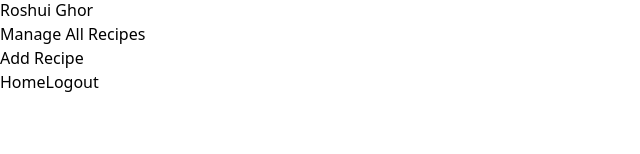
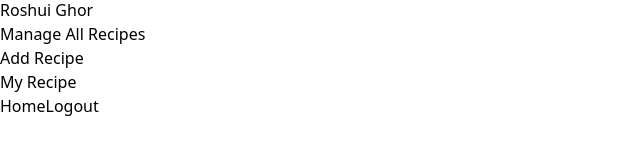
Before and after one commit to eshansaif/roshui-ghor-client, a React (Vite) app: page /dashboard in a window 1280 px wide. Shown: the part 218-372 px from the top of the page, without its empty margins (0-640 px from the left). Built offline with nearby package versions, Linux system fonts and the light colour scheme; no server answers; sample sign-in values are in the browser's storage.

Commit message:
updated profile and myrecipe portion

```diff
--- a/src/layouts/DashbaordLayout.jsx
+++ b/src/layouts/DashbaordLayout.jsx
@@ -4,7 +4,7 @@ import { Link, NavLink, Outlet } from "react-router-dom";
 import useAuth from "../hooks/useAuth";
 
 export default function DashbaordLayout() {
-  const { logout } = useAuth();
+  const { logout, user } = useAuth();
 
   const handleLogout = async () => {
     await logout();
@@ -41,8 +41,6 @@ export default function DashbaordLayout() {
               </Link>
             </li>
             <li>
-              {/* <Link to={"/dashboard/manage-recipes"}>Mangae All Recipes</Link> */}
-
               <NavLink to="/dashboard/manage-recipes">
                 {({ isActive }) => (
                   <span
@@ -58,7 +56,6 @@ export default function DashbaordLayout() {
               </NavLink>
             </li>
             <li>
-              {/* <Link to={"/dashboard/add-recipe"}>Add Recipe</Link> */}
               <NavLink to="/dashboard/add-recipe">
                 {({ isActive }) => (
                   <span
@@ -69,6 +66,22 @@ export default function DashbaordLayout() {
                     }
                   >
                     Add Recipe
+                  </span>
+                )}
+              </NavLink>
+            </li>
+            <li>
+              {/* <Link to={"/dashboard/add-recipe"}>Add Recipe</Link> */}
+              <NavLink to={`/dashboard/my-recipe/${user?.email}`}>
+                {({ isActive }) => (
+                  <span
+                    className={
+                      isActive
+                        ? "text-blue-500 font-semibold underline"
+                        : "font-bold"
+                    }
+                  >
+                    My Recipe
                   </span>
                 )}
               </NavLink>
--- a/src/pages/dashboard/AddRecipe.jsx
+++ b/src/pages/dashboard/AddRecipe.jsx
@@ -1,17 +1,21 @@
 import axios from "axios";
 import { useEffect, useState } from "react";
 import swal from "sweetalert";
+import useAuth from "../../hooks/useAuth";
 // import { v4 as uuidv4 } from "uuid";
 
 const AddRecipe = () => {
   const [categories, setCategories] = useState();
+  const { user } = useAuth();
+
+  console.log(user?.email);
 
   useEffect(() => {
     async function load() {
       const data = await axios.get("http://localhost:3000/categories");
-      console.log(data?.data);
+      // console.log(data?.data);
       if (data?.status === 200) {
-        console.log(data?.data.categories);
+        // console.log(data?.data.categories);
         setCategories(data?.data);
       }
     }
@@ -31,6 +35,7 @@ const AddRecipe = () => {
     const image = form.image.value;
     const category = form.category.value;
     const description = form.description.value;
+
     // console.log(id);
 
     const recipeData = {
@@ -40,6 +45,7 @@ const AddRecipe = () => {
       image,
       category,
       description,
+      email: user?.email,
     };
 
     await swal({
--- /dev/null
+++ b/src/pages/dashboard/MyRecipe.jsx
@@ -0,0 +1,26 @@
+import { useEffect, useState } from "react";
+import useAuth from "../../hooks/useAuth";
+import RecepiCard from "../../components/cards/RecepiCard";
+
+const MyRecipe = () => {
+  const { user } = useAuth();
+  console.log(user?.email);
+  const [myRecipe, setMyRecipe] = useState([]);
+  useEffect(() => {
+    fetch(`http://localhost:3000/recipes/chef/${user?.email}`)
+      .then((res) => res.json())
+      .then((data) => setMyRecipe(data));
+  }, [user]);
+  return (
+    <div className="mx-16">
+      <h1 className="text-4xl my-4 text-center">See Your All Recipe</h1>
+      <div className="grid md:grid-cols-4 gap-6 mb-4">
+        {myRecipe?.map((recipe) => (
+          <RecepiCard key={recipe?._id} recipe={recipe} />
+        ))}
+      </div>
+    </div>
+  );
+};
+
+export default MyRecipe;
--- a/src/pages/dashboard/RecipeDetails.jsx
+++ b/src/pages/dashboard/RecipeDetails.jsx
@@ -28,6 +28,7 @@ const RecipeDetails = () => {
         </figure>
         <div className="card-body">
           <h2 className="card-title">{recipeDetails?.title}</h2>
+          <p>Chef: {recipeDetails?.email ? recipeDetails?.email : "Unknown"}</p>
           <p>Category: {recipeDetails?.category}</p>
           <p>Price: {recipeDetails?.price} /-</p>
           <p>Description: {recipeDetails?.description}</p>
--- a/src/routes/Routes.jsx
+++ b/src/routes/Routes.jsx
@@ -16,6 +16,7 @@ import Login from "../pages/Login";
 import Registration from "../pages/Registration";
 import EditProfile from "../pages/dashboard/EditProfile";
 import ChefRecipes from "../pages/ChefRecipes";
+import MyRecipe from "../pages/dashboard/MyRecipe";
 
 export const router = createBrowserRouter([
   {
@@ -89,6 +90,10 @@ export const router = createBrowserRouter([
         path: "profile/edit/:id",
         element: <EditProfile />,
       },
+      {
+        path: "my-recipe/:email",
+        element: <MyRecipe />,
+      },
     ],
   },
 ]);
```
